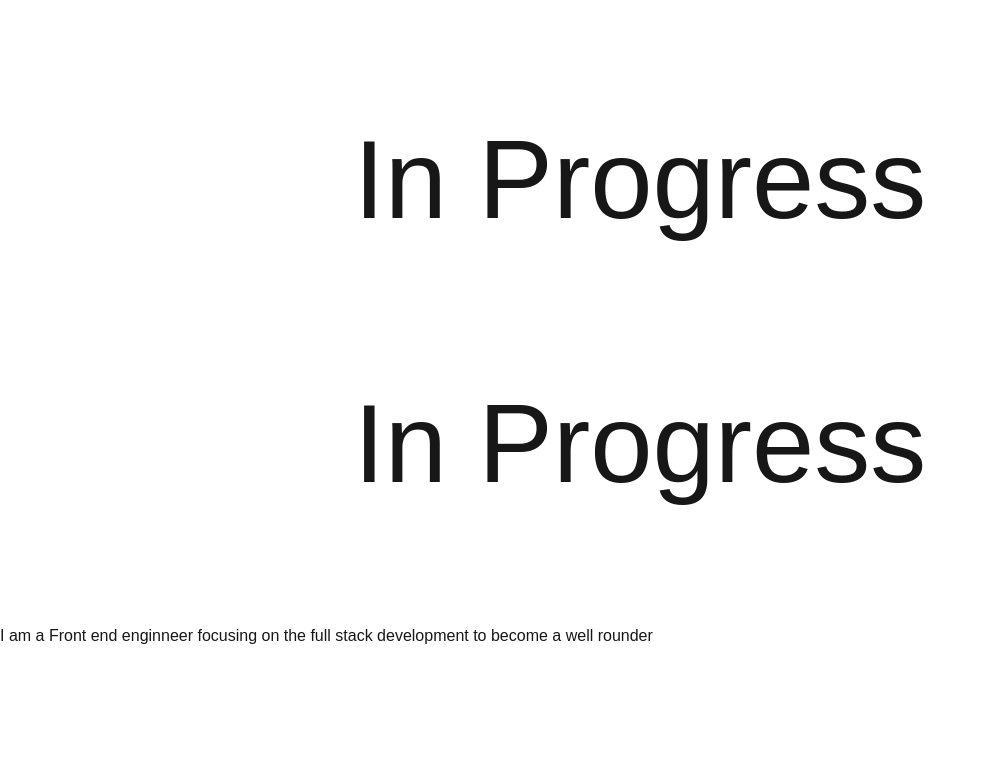
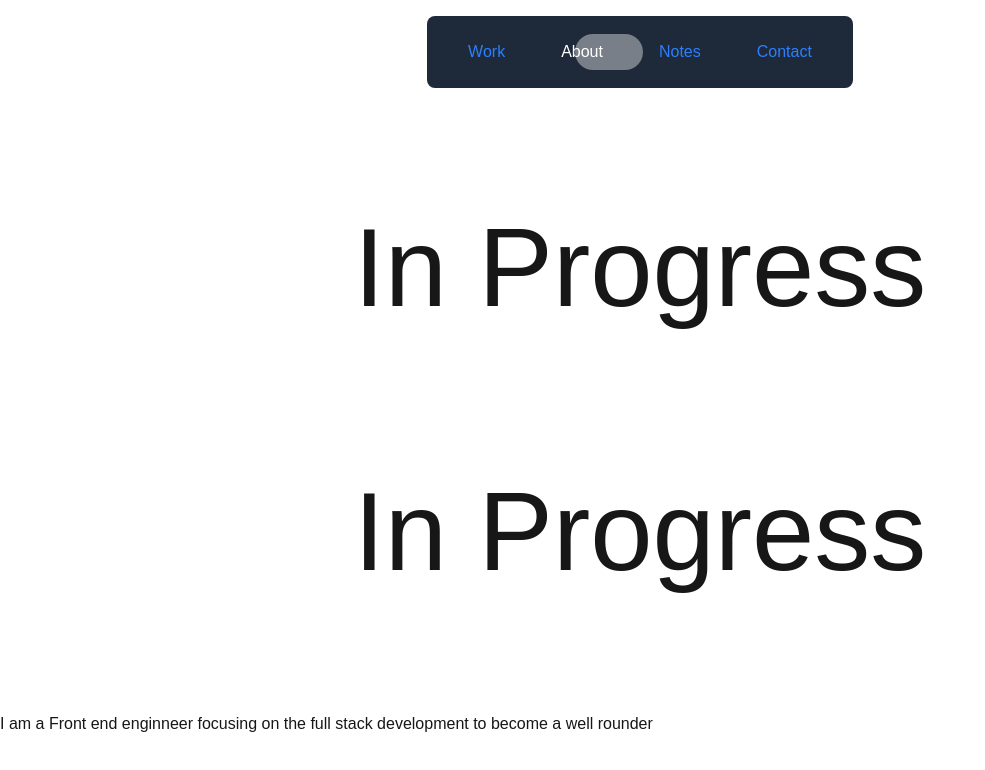
Before and after one commit to bilalfawadkhan/next_resume, a Next.js app: page /about in a window 1280 px wide. Shown: the top 770 px of the page, without its empty margins (0-985 px from the left). Built offline with nearby package versions, Linux system fonts and the light colour scheme.

Commit message:
Navbar Revamped , Pages added
+Navbar has been made a separate component  along with added transition effect.

+New Multiple pages are added.

-Html Navbar removed from Home Page

```diff
--- a/app/about/page.js
+++ b/app/about/page.js
@@ -1,6 +1,6 @@
 import React from 'react'
 
-const page = () => {
+const about = () => {
   return (
     <div>
         <img/>
@@ -11,4 +11,4 @@ const page = () => {
   )
 }
 
-export default page
+export default about
--- /dev/null
+++ b/app/components/Navbar.js
@@ -0,0 +1,79 @@
+"use client";
+import React, { useEffect } from 'react';
+import Link from "next/link";
+import { usePathname } from "next/navigation";
+
+const Navbar = () => {
+  const pathname = usePathname();
+
+  useEffect(() => {
+    console.log("Current Pathname:", pathname);
+  }, [pathname]);
+
+  return (
+    <div>
+      <nav>
+        <ul className="relative flex justify-center w-1/3 gap-10 p-4 mx-auto mt-4 text-white bg-gray-800 rounded-lg bg-opacity-35">
+          <div
+            className="absolute top-4.5 left-0 w-17 h-1/2 bg-white rounded-3xl transition-all duration-300 ease-linear opacity-40"
+            style={{
+              transform: `translateX(${getActiveLinkPosition(pathname)}px)`,
+              opacity: pathname === '/' ? 0 : 0.4,
+
+            }}
+          ></div>
+
+          <Link
+            href="/"
+            className={`p-2 rounded-lg ${
+              pathname === '/' ? 'text-white-800' : 'text-blue-500'
+            }`}
+          >
+            Work
+          </Link>
+          <Link
+            href="/about"
+            className={`p-2 rounded-lg ${
+              pathname === '/about' ? 'text-white-800' : 'text-blue-500'
+            }`}
+          >
+            About
+          </Link>
+          <Link
+            href="/notes"
+            className={`p-2 rounded-lg ${
+              pathname === '/notes' ? 'text-white-800' : 'text-blue-500'
+            }`}
+          >
+            Notes
+          </Link>
+          <Link
+            href="/contact"
+            className={`p-2 rounded-lg ${
+              pathname === '/contact' ? 'text-white-800' : 'text-blue-500'
+            }`}
+          >
+            Contact
+          </Link>
+        </ul>
+      </nav>
+    </div>
+  );
+};
+
+const getActiveLinkPosition = (pathname) => {
+  switch (pathname) {
+    case '/':
+      return 50;
+    case '/about':
+      return 148;
+    case '/notes':
+      return 245;
+    case '/contact':
+      return 350;
+    default:
+      return 0;
+  }
+};
+
+export default Navbar;
--- /dev/null
+++ b/app/contact/page.js
@@ -0,0 +1,11 @@
+import React from 'react'
+
+const contact = () => {
+  return (
+    <div>
+
+    </div>
+  )
+}
+
+export default contact
--- a/app/layout.js
+++ b/app/layout.js
@@ -1,5 +1,6 @@
 import { Geist, Geist_Mono } from "next/font/google";
 import "./globals.css";
+import Navbar from "./components/Navbar";
 
 const geistSans = Geist({
   variable: "--font-geist-sans",
@@ -22,6 +23,7 @@ export default function RootLayout({ children }) {
       <body
         className={`${geistSans.variable} ${geistMono.variable} antialiased`}
       >
+        <Navbar></Navbar>
         {children}
       </body>
     </html>
--- /dev/null
+++ b/app/notes/page.js
@@ -0,0 +1,11 @@
+import React from 'react'
+
+const notes = () => {
+  return (
+    <div>
+
+    </div>
+  )
+}
+
+export default notes
--- a/app/page.js
+++ b/app/page.js
@@ -3,14 +3,6 @@ import Image from "next/image";
 export default function Home() {
   return (
     <div>
-<nav>
-        <ul className="flex justify-center w-1/3 gap-10 p-4 mx-auto mt-4 text-white bg-gray-800 rounded-lg bg-opacity-35">
-            <li><a href="#" className="p-2 text-blue-500 rounded-lg hover:bg-white hover:opacity-65">Work</a></li>
-            <li><a href="#" className="p-2 text-blue-500 rounded-lg hover:bg-white hover:opacity-65">About</a></li>
-            <li><a href="#" className="p-2 text-blue-500 rounded-lg hover:bg-white hover:opacity-65">Notes</a></li>
-            <li><a href="#" className="p-2 text-blue-500 rounded-lg hover:bg-white hover:opacity-65">Contact</a></li>
-        </ul>
-    </nav>
   <div className="h-full mt-28">
     <h1 className="text-center borel-regular text-[clamp(3.5rem,10vw,7rem)] " >Hi, I'm BiláL. </h1>
     <h2 className="pt-1 text-center borel-regular text-[clamp(3.5rem,10vw,7rem)]">A Full-Stack Dev.</h2>
```
